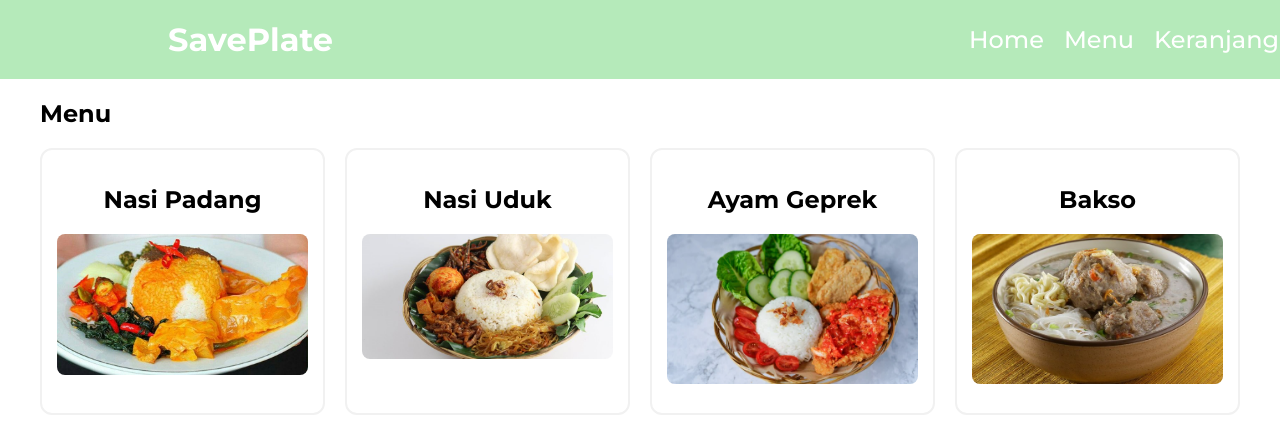
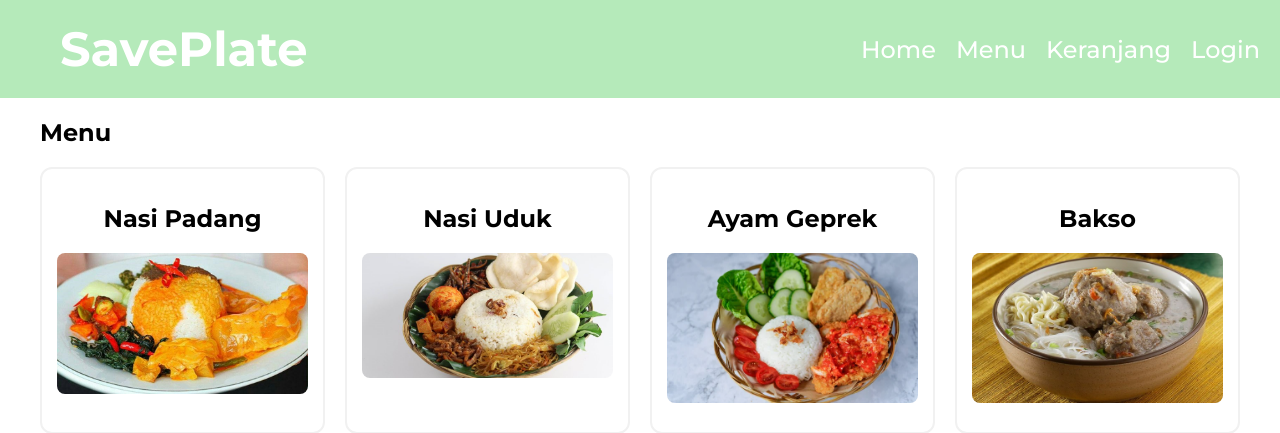
Before and after one commit to Maurennn/SavePlate, a PHP site: page /menu.html in a window 1280 px wide; the page is wider, and only the part inside the window is pictured. Shown: the top 433 px of that part. Run offline with PHP 8.4, Linux system fonts and the light colour scheme.

Commit message:
udapte navbar di menu

```diff
--- a/stylemenu.css
+++ b/stylemenu.css
@@ -10,7 +10,7 @@ body {
 header {
     background-color: #B5EABA;
     color: white;
-    padding: 20px 128px;
+    padding: 20px;
     position: sticky;
     top: 0;
     width: 100%;
@@ -31,6 +31,7 @@ header h1 {
     /* animation: flash 1s infinite; */
     animation: bounceIn 1s;
     color: white;
+    font-size: 48px;
 }
 
 @keyframes bounceIn {
```
